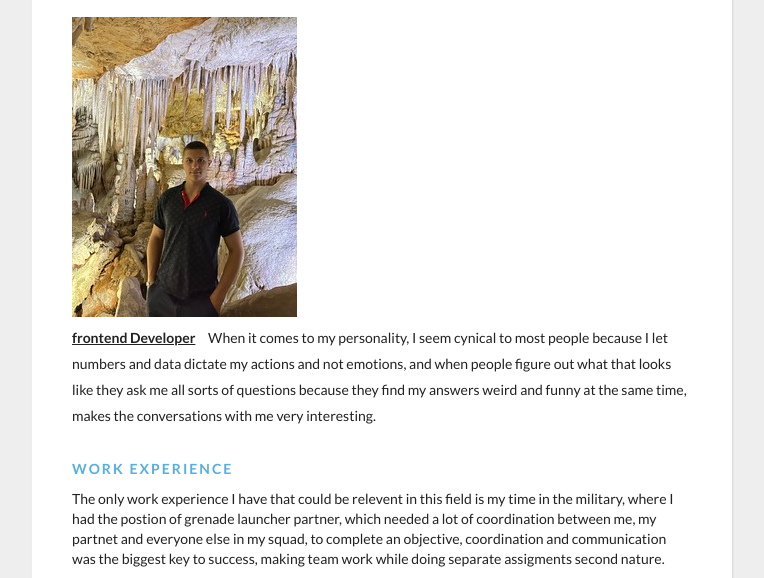
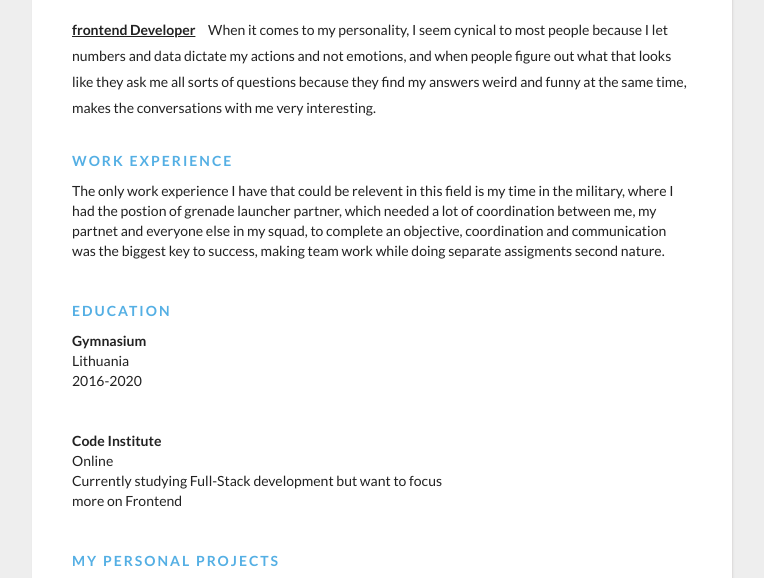
Before and after one commit to bruzgus1/my_english_cv, a plain HTML site: page index.html in a window 1280 px wide. Shown: the part 150-728 px from the top of the page, without its empty margins (258-1022 px from the left). Drawn offline with Linux system fonts and the light colour scheme.

Commit message:
removed picture

```diff
--- a/index.html
+++ b/index.html
@@ -24,10 +24,6 @@
                 <span class="separator"></span>
                 <span class="phone">Phone: </span>
                 <span class="phone-val">073-721-39-48</span>
-            </div>
-
-            <div class="left">
-                <img src="assets/images/photo.jpeg" alt="">
             </div>
 
             <div class="about">
```
